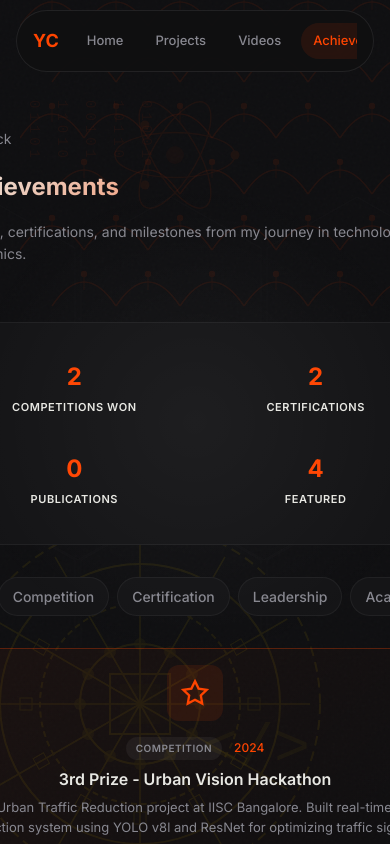
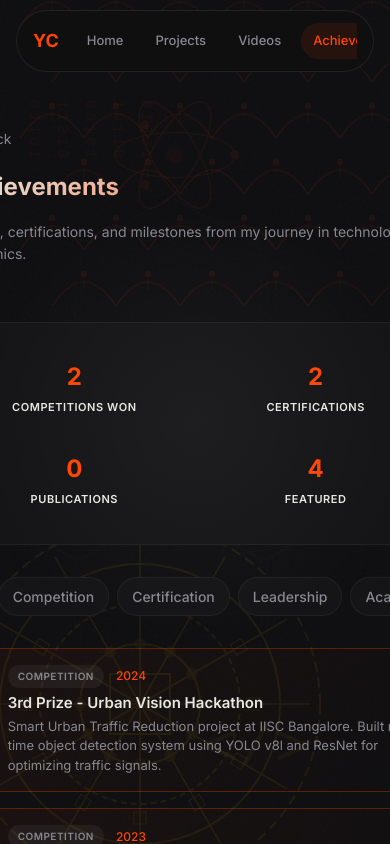
Before and after one commit to Yash1026-hash/portfolio, a React (Vite) app: page /achievements in a window 390 px wide. Shown: the top 844 px of the page. Built offline with nearby package versions, Linux system fonts and the light colour scheme.

Commit message:
fix: Compact achievement cards on mobile and refine spacing

```diff
--- a/src/index.css
+++ b/src/index.css
@@ -3148,6 +3148,63 @@ body {
         padding: 8px 16px;
         font-size: 12px;
     }
+
+    /* Compact Achievement Cards for Mobile */
+    .achievement-card {
+        flex-direction: row !important;
+        align-items: flex-start !important;
+        text-align: left !important;
+        padding: 16px !important;
+        min-height: auto !important;
+        gap: 16px !important;
+    }
+
+    .achievement-icon {
+        width: 40px !important;
+        height: 40px !important;
+        flex-shrink: 0;
+        margin-bottom: 0 !important;
+    }
+
+    .achievement-icon svg {
+        width: 20px !important;
+        height: 20px !important;
+    }
+
+    .achievement-content {
+        align-items: flex-start !important;
+        width: 100%;
+    }
+
+    .achievement-header {
+        justify-content: flex-start !important;
+        margin-bottom: 4px !important;
+        flex-wrap: wrap;
+    }
+
+    .achievement-title {
+        font-size: 15px !important;
+        margin-bottom: 4px !important;
+    }
+
+    .achievement-description {
+        font-size: 13px !important;
+        text-align: left !important;
+        margin-bottom: 0 !important;
+        /* Remove bottom margin if any */
+    }
+
+    .achievement-highlight-badge {
+        top: 8px !important;
+        right: 8px !important;
+        width: 20px !important;
+        height: 20px !important;
+    }
+
+    .achievement-highlight-badge svg {
+        width: 12px !important;
+        height: 12px !important;
+    }
 }
 
 @media (max-width: 480px) {
```
